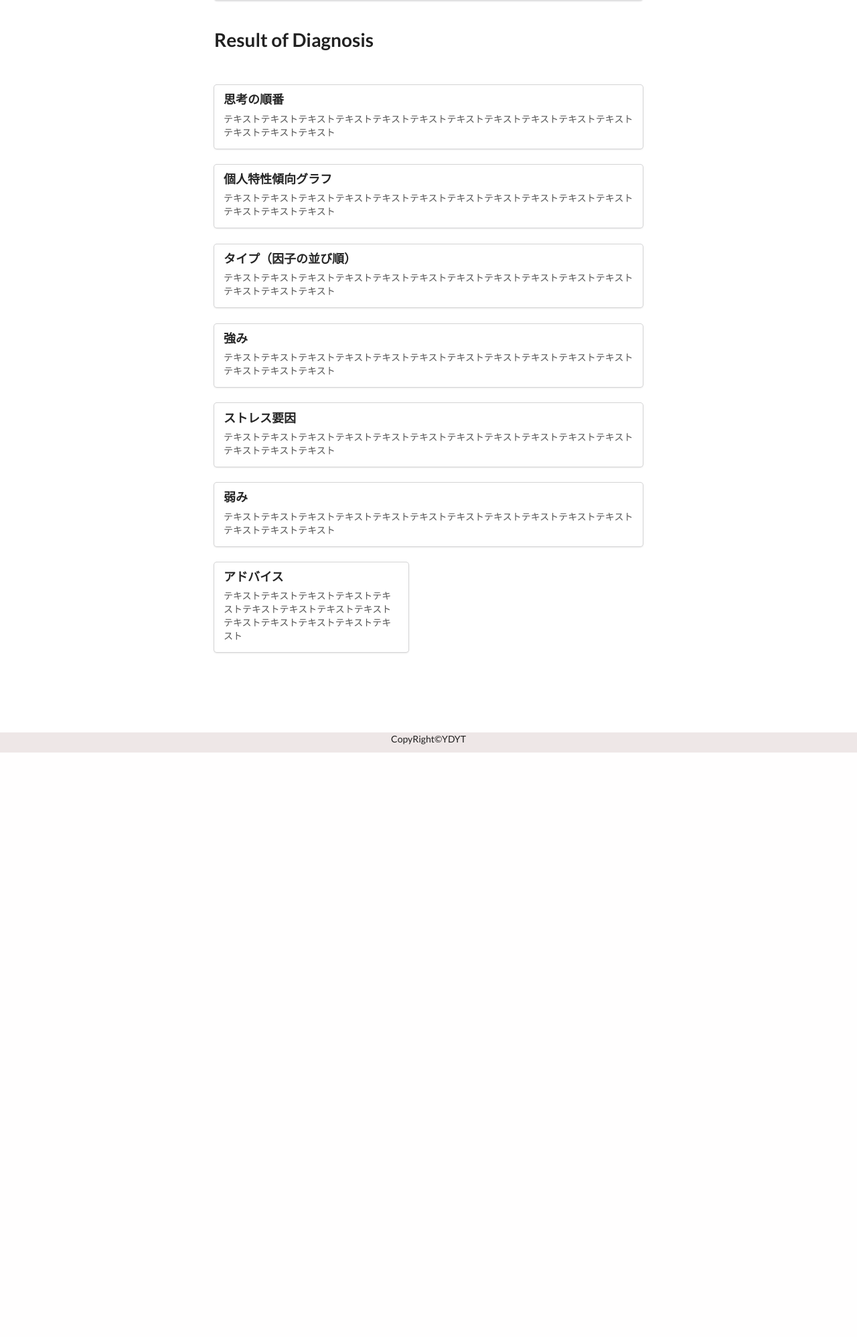
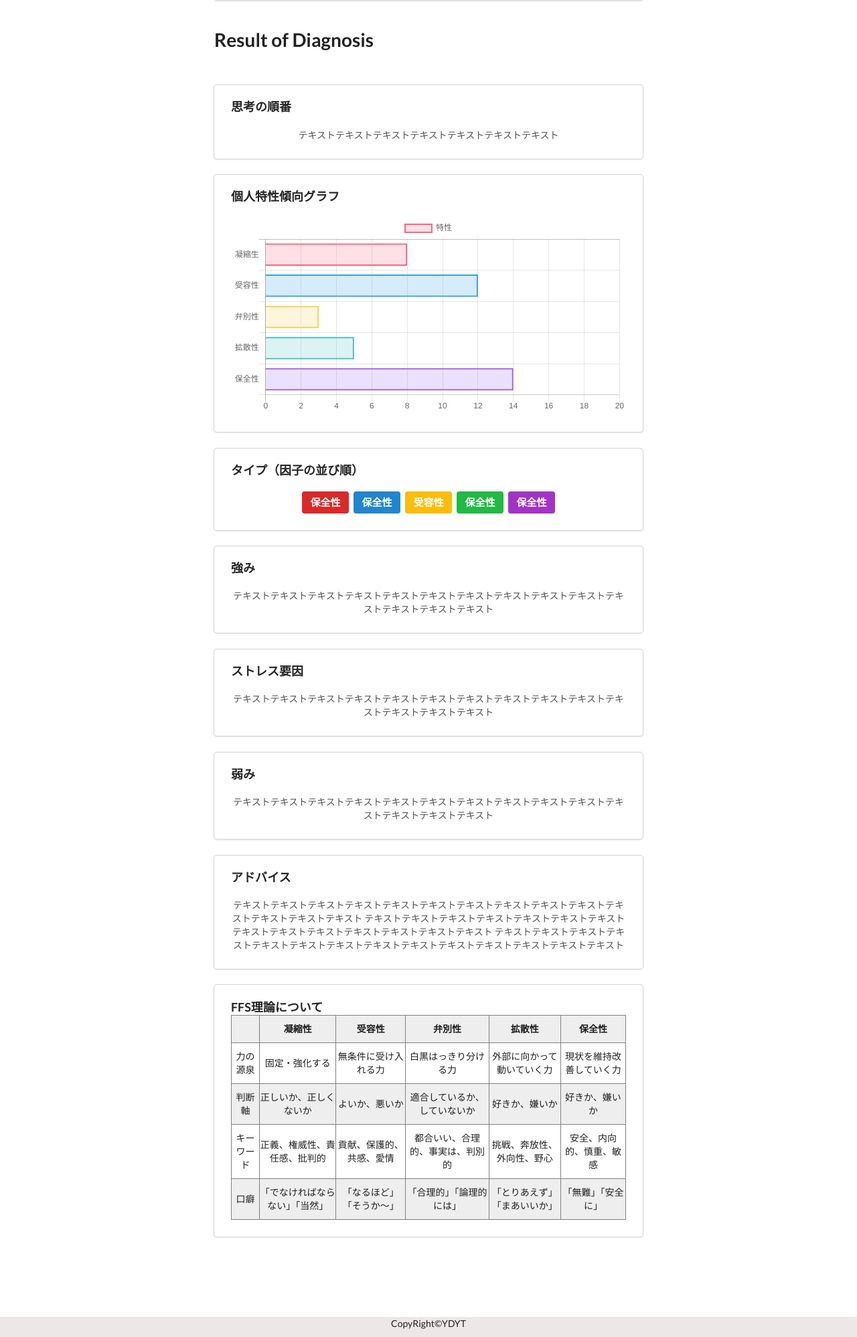
Before and after one commit to udus122/dof, a Django app: page /mypage/ in a window 1280 px wide. Shown: the part 525-2522 px from the top of the page at 67% size. Before the commit the page ends 1649 px from the top, so only its background shows below. Run offline with Django 3.2, Linux system fonts and the light colour scheme.

Commit message:
マイページグラフ等

```diff
--- a/static/css/style.css
+++ b/static/css/style.css
@@ -57,6 +57,10 @@
 }
 .bg2 {
   background: #f5e6d6 !important;
+}
+
+.bg3 {
+  background: orange !important;
 }
 
 .start {
@@ -163,6 +167,10 @@
   width: 100% !important;
 }
 
+.ft15 {
+  font-size: 15px !important;
+}
+
 .ft20 {
   font-size: 20px !important;
 }
@@ -231,6 +239,17 @@
   height: 770px;
   width: 100%;
   background: #f6f5f4;
+}
+
+/* mypage */
+
+.description {
+  margin-top: 20px !important;
+  text-align: center !important;
+}
+
+.content {
+  padding: 25px !important;
 }
 
 /* index.html */
@@ -312,6 +331,12 @@
   left: 30%;
 }
 
+#myChart {
+  width: 80%;
+  height: 80%;
+  margin: 0 auto;
+}
+
 @media screen and (max-width: 500px) {
   /* 回答ボタン用 */
   .items {
@@ -356,3 +381,19 @@
     left: 20% !important;
   }
 }
+
+table {
+  width: 100%;
+  border-collapse: collapse;
+  border-spacing: 0;
+}
+
+table th,
+table td {
+  padding: 10px 0;
+  text-align: center;
+}
+
+table tr:nth-child(odd) {
+  background-color: #eee;
+}
--- /dev/null
+++ b/static/js/app.js
@@ -0,0 +1,41 @@
+var ctx = document.getElementById("myChart");
+var myChart = new Chart(ctx, {
+  type: "horizontalBar",
+  data: {
+    labels: ["凝縮生", "受容性", "弁別性", "拡散性", "保全性"],
+    datasets: [
+      {
+        label: "特性",
+        data: [8, 12, 3, 5, 14],
+        // A~EをDBからデータを渡したい。
+        backgroundColor: [
+          "rgba(255, 99, 132, 0.2)",
+          "rgba(54, 162, 235, 0.2)",
+          "rgba(255, 206, 86, 0.2)",
+          "rgba(75, 192, 192, 0.2)",
+          "rgba(153, 102, 255, 0.2)"
+        ],
+        borderColor: [
+          "rgba(255,99,132,1)",
+          "rgba(54, 162, 235, 1)",
+          "rgba(255, 206, 86, 1)",
+          "rgba(75, 192, 192, 1)",
+          "rgba(153, 102, 255, 1)"
+        ],
+        borderWidth: 2
+      }
+    ]
+  },
+  options: {
+    scales: {
+      xAxes: [
+        {
+          ticks: {
+            beginAtZero: true,
+            max: 20
+          }
+        }
+      ]
+    }
+  }
+});
--- a/templates/dof/mypage.html
+++ b/templates/dof/mypage.html
@@ -5,6 +5,7 @@
 
 {% block content %}
 {% load i18n %}
+<script src="https://cdnjs.cloudflare.com/ajax/libs/Chart.js/2.9.3/Chart.min.js"></script>
 
 {% comment %} 診断未済 {% endcomment %}
 <div class="ui container containerSizeWide">
@@ -31,7 +32,7 @@
         <div class="content">
           <div class="header ">思考の順番</div>
           <div class="description">
-            テキストテキストテキストテキストテキストテキストテキストテキストテキストテキストテキストテキストテキストテキスト
+            テキストテキストテキストテキストテキストテキストテキスト
           </div>
         </div>
       </div>
@@ -39,7 +40,7 @@
         <div class="content">
           <div class="header">個人特性傾向グラフ</div>
           <div class="description">
-            テキストテキストテキストテキストテキストテキストテキストテキストテキストテキストテキストテキストテキストテキスト
+            <canvas id="myChart"></canvas>
           </div>
         </div>
       </div>
@@ -47,7 +48,11 @@
         <div class="content">
           <div class="header">タイプ（因子の並び順）</div>
           <div class="description">
-            テキストテキストテキストテキストテキストテキストテキストテキストテキストテキストテキストテキストテキストテキスト
+            <div class='ui label red ft15'>保全性</div>
+            <div class='ui label blue ft15'>保全性</div>
+            <div class='ui label yellow ft15'>受容性</div>
+            <div class='ui label green ft15'>保全性</div>
+            <div class='ui label purple ft15'>保全性</div>
           </div>
         </div>
       </div>
@@ -75,14 +80,65 @@
           </div>
         </div>
       </div>
-      <div class="card ">
+      <div class="card w100">
         <div class="content">
           <div class="header">アドバイス</div>
           <div class="description">
             テキストテキストテキストテキストテキストテキストテキストテキストテキストテキストテキストテキストテキストテキスト
+            テキストテキストテキストテキストテキストテキストテキストテキストテキストテキストテキストテキストテキストテキスト
+            テキストテキストテキストテキストテキストテキストテキストテキストテキストテキストテキストテキストテキストテキスト
           </div>
         </div>
       </div>
+
+      <div class='card w100'>
+        <div class='content'>
+          <div class='header'>FFS理論について</div>
+             <table border=''>
+                <tr>
+                  <th></th>
+                  <th>凝縮性</th>
+                  <th>受容性</th>
+                  <th>弁別性</th>
+                  <th>拡散性</th>
+                  <th>保全性</th>
+                </tr>
+                <tr>
+                  <td>力の源泉</td>
+                  <td>固定・強化する</td>
+                  <td>無条件に受け入れる力</td>
+                  <td>白黒はっきり分ける力</td>
+                  <td>外部に向かって動いていく力</td>
+                  <td>現状を維持改善していく力</td>
+                </tr>
+                <tr>
+                  <td>判断軸</td>
+                  <td>正しいか、正しくないか</td>
+                  <td>よいか、悪いか</td>
+                  <td>適合しているか、していないか</td>
+                  <td>好きか、嫌いか</td>
+                  <td>好きか、嫌いか</td>
+                </tr>
+                <tr>
+                  <td>キーワード</td>
+                  <td>正義、権威性、責任感、批判的</td>
+                  <td>貢献、保護的、共感、愛情</td>
+                  <td>都合いい、合理的、事実は、判別的</td>
+                  <td>挑戦、奔放性、外向性、野心</td>
+                  <td>安全、内向的、慎重、敏感</td>
+                </tr>
+                <tr>
+                  <td>口癖</td>
+                  <td>「でなければならない」「当然」</td>
+                  <td>「なるほど」「そうか〜」</td>
+                  <td>「合理的」「論理的には」</td>
+                  <td>「とりあえず」「まあいいか」</td>
+                  <td>「無難」「安全に」</td>
+                </tr>
+            </table>
+        </div>
+      </div>
+
    </div>
 </div>
 {% endblock %}
```
